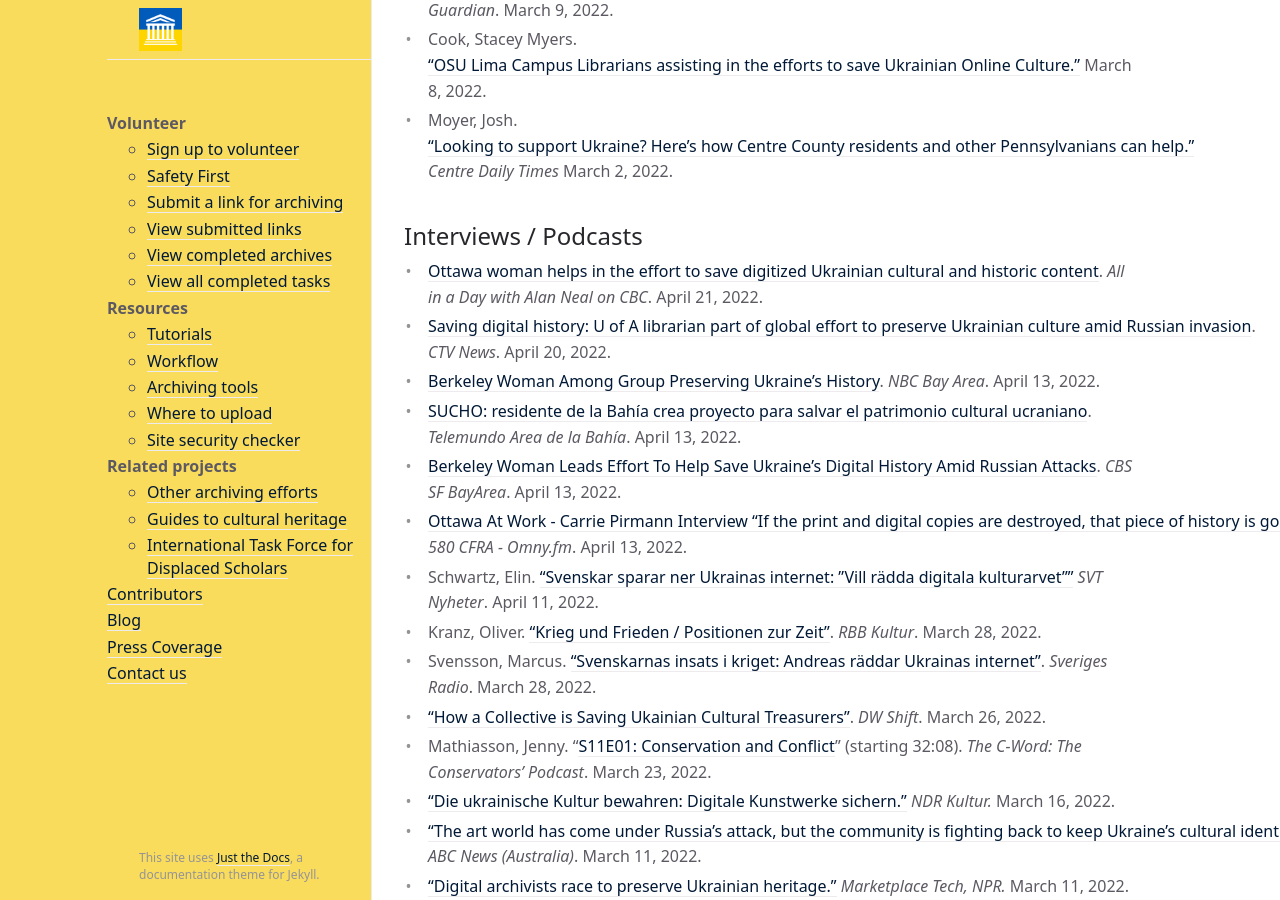
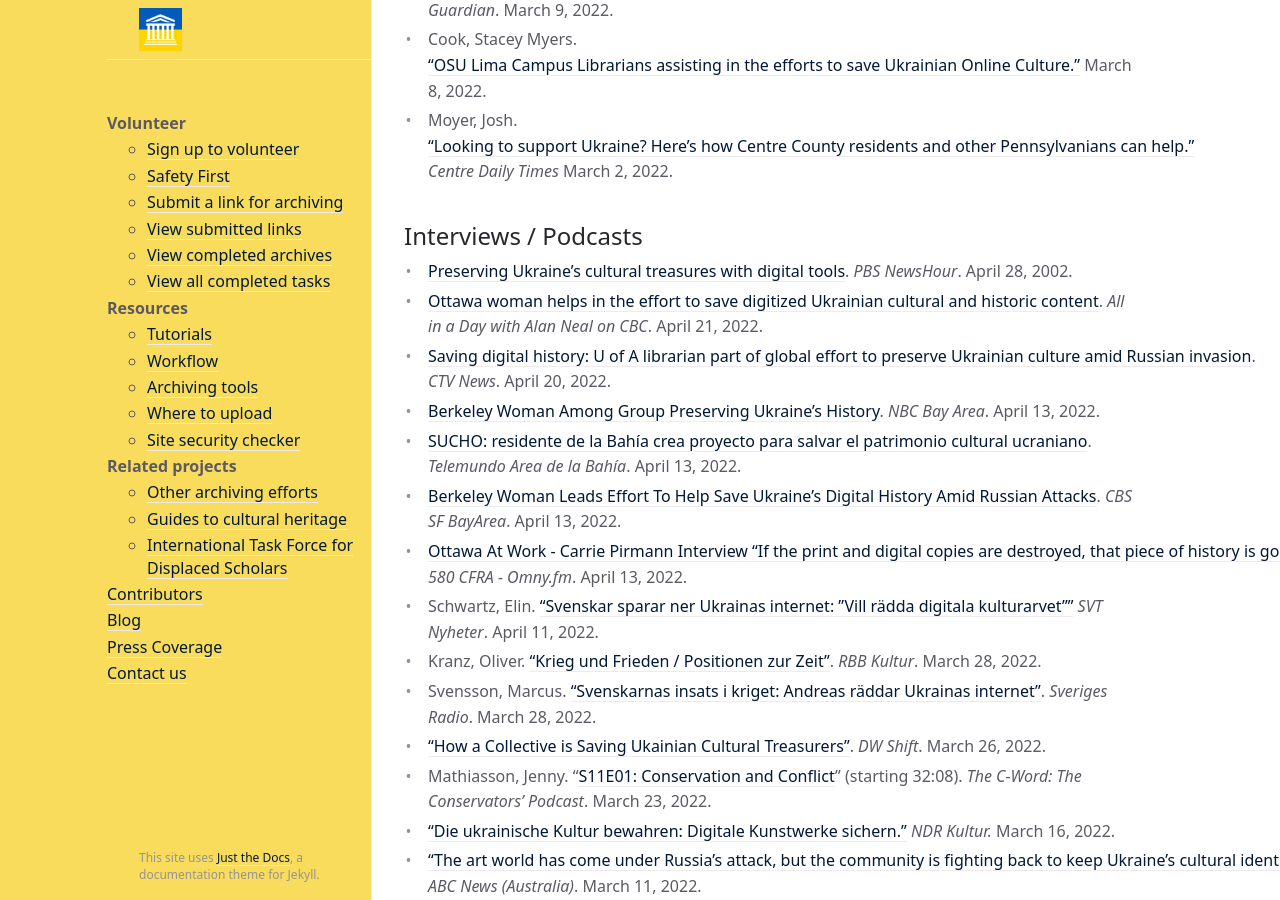
Before and after one commit to sucho-archiving/sucho-archiving.github.io, a Jekyll site: the page built from press.md, in a window 1280 px wide and 900 px high, scrolled down 2638 px. Built offline with Jekyll 4.4.1, drawn with Linux system fonts in a browser that asks for light colours.

Commit message:
added pbs interview

```diff
--- a/press.md
+++ b/press.md
@@ -55,6 +55,7 @@
 
 
 ## Interviews / Podcasts
+- [Preserving Ukraine's cultural treasures with digital tools](https://www.pbs.org/newshour/show/preserving-ukraines-cultural-treasures-with-digital-tools). *PBS NewsHour*. April 28, 2002.
 - [Ottawa woman helps in the effort to save digitized Ukrainian cultural and historic content](https://www.cbc.ca/listen/live-radio/1-92-all-in-a-day/clip/15907873-ottawa-woman-helps-effort-save-digitized-ukrainian-cultural). *All in a Day with Alan Neal on CBC*. April 21, 2022.
 - [Saving digital history: U of A librarian part of global effort to preserve Ukrainian culture amid Russian invasion](https://edmonton.ctvnews.ca/saving-digital-history-u-of-a-librarian-part-of-global-effort-to-preserve-ukrainian-culture-amid-russian-invasion-1.5869573). *CTV News*. April 20, 2022.
 - [Berkeley Woman Among Group Preserving Ukraine's History](https://www.nbcbayarea.com/news/local/berkeley-woman-among-group-preserving-ukraines-history/2863069/). *NBC Bay Area*. April 13, 2022.
```
